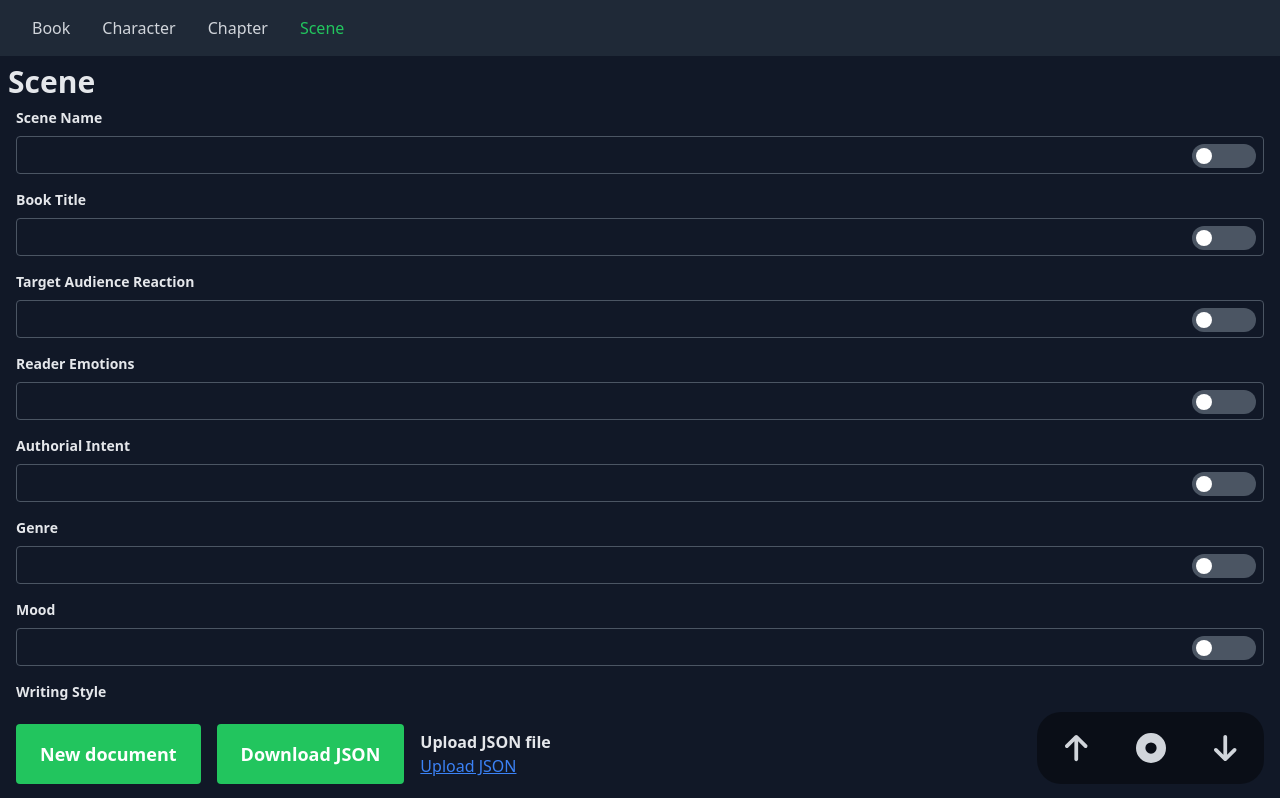
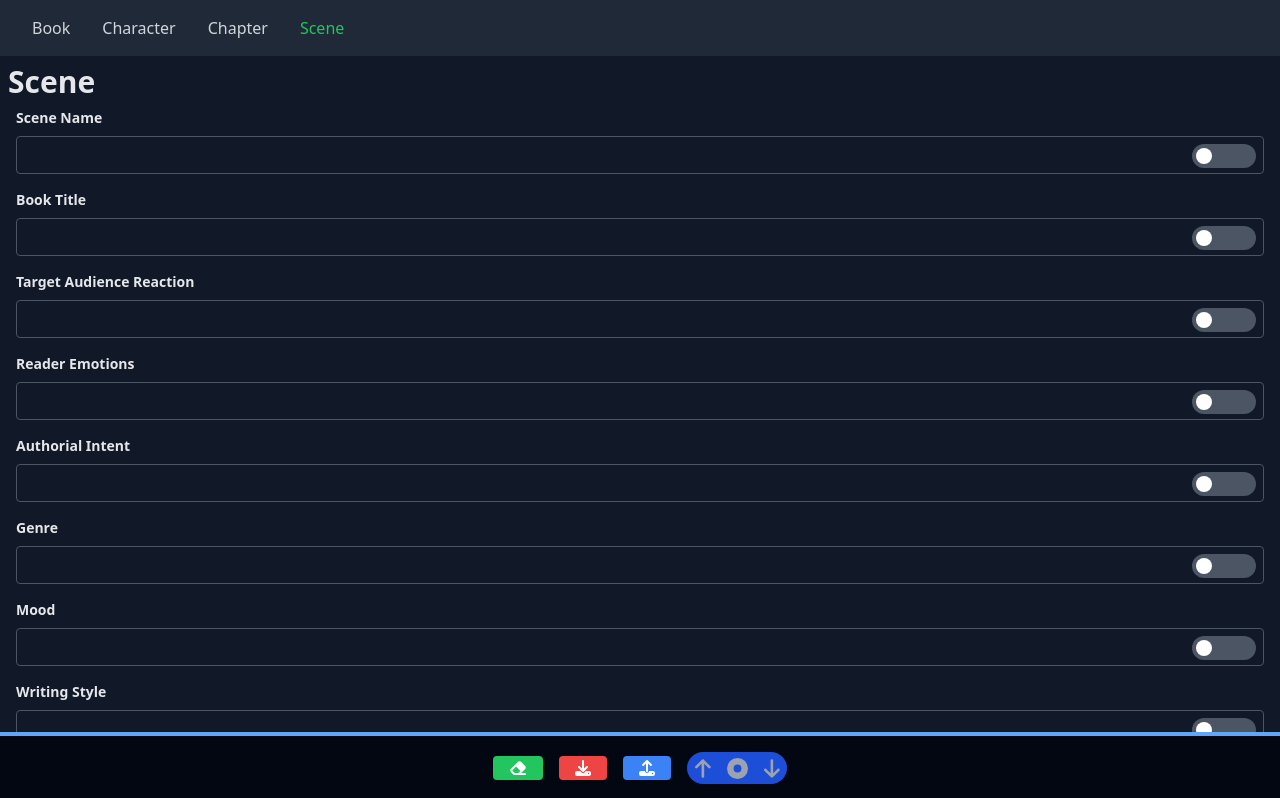
Before and after one commit to darthinvader/NovelGPTJSON, an Angular app: page /scene in a window 1280 px wide. Shown: the top 798 px of the page. Built offline with nearby package versions, Linux system fonts and the light colour scheme.

Commit message:
Refactor

```diff
--- a/src/app/app.component.html
+++ b/src/app/app.component.html
@@ -1,4 +1,3 @@
-<app-scroll-buttons></app-scroll-buttons>
 <nav class="bg-gray-800 p-4 text-white">
   <a routerLink="/book" routerLinkActive="text-green-500" class="text-gray-300 hover:text-green-500 px-4 py-2">Book</a>
   <a routerLink="/character" routerLinkActive="text-green-500"
--- a/src/app/app.module.ts
+++ b/src/app/app.module.ts
@@ -12,6 +12,7 @@ import * as scene from '../assets/Scene.json';
 import { WrapperComponent } from './wrapper/wrapper.component';
 import { ScrollButtonsComponent } from './scroll-buttons/scroll-buttons.component';
 import { FontAwesomeModule } from '@fortawesome/angular-fontawesome';
+import { BottomBarComponent } from './bottom-bar/bottom-bar.component';
 
 const routes: Routes = [
   { path: 'book', component: WrapperComponent, data: { input: book, title: 'Book', pageId: '1' } },
@@ -26,7 +27,8 @@ const routes: Routes = [
     CardComponent,
     FormsComponent,
     WrapperComponent,
-    ScrollButtonsComponent
+    ScrollButtonsComponent,
+    BottomBarComponent
   ],
   imports: [
     BrowserModule,
--- /dev/null
+++ b/src/app/bottom-bar/bottom-bar.component.html
@@ -0,0 +1,18 @@
+<div class="flex gap-4 fixed bottom-0 left-0 bg-gray-950 border-blue-400 border-t-4 w-full p-4 z-5 justify-center items-center">
+  <button type="button" (click)="clearAll?.()"
+  class="text-md bg-green-500 hover:bg-green-700 text-white font-bold px-4 rounded transform transition duration-500 ease-in-out hover:scale-105">
+    <fa-icon [icon]="faEraser"></fa-icon>
+  </button>
+  <button type="button" (click)="download?.()"
+    class="text-md bg-red-500 hover:bg-red-700 text-white font-bold px-4 rounded transform transition duration-500 ease-in-out hover:scale-105">
+    <fa-icon [icon]="faDownload"></fa-icon>
+  </button>
+  <div class="flex flex-col justify-center ">
+    <button type="button" (click)="triggerFileInput()"
+      class="text-md bg-blue-500 hover:bg-blue-700 text-white font-bold px-4 rounded transform transition duration-500 ease-in-out hover:scale-105">
+      <fa-icon [icon]="faUpload"></fa-icon>
+    </button>
+    <input #fileInput type="file" id="jsonUpload" class="hidden" (change)="handleFileInput?.($event)">
+  </div>
+    <app-scroll-buttons></app-scroll-buttons>
+</div>
--- /dev/null
+++ b/src/app/bottom-bar/bottom-bar.component.ts
@@ -0,0 +1,24 @@
+import { Component, ElementRef, Input, ViewChild } from '@angular/core';
+import { faEraser, faDownload, faUpload } from '@fortawesome/free-solid-svg-icons';
+
+@Component({
+  selector: 'app-bottom-bar',
+  templateUrl: './bottom-bar.component.html',
+  styleUrls: ['./bottom-bar.component.scss']
+})
+export class BottomBarComponent {
+  @Input() clearAll?: Function;
+  @Input() download?: Function;
+  @Input() handleFileInput?: Function;
+
+  @ViewChild('fileInput') fileInput!: ElementRef;
+
+  faEraser = faEraser;
+  faDownload = faDownload;
+  faUpload = faUpload;
+
+  triggerFileInput() {
+    this.fileInput.nativeElement.click();
+  }
+
+}
--- a/src/app/forms/forms.component.html
+++ b/src/app/forms/forms.component.html
@@ -1,7 +1,6 @@
 <h1 class="mx-2 my-2 text-gray-200 text-3xl font-bold pb-50">{{title}}</h1>
 <div class="pb-24">
-
-  <form [formGroup]="dynamicForm" (ngSubmit)="submit()" class="mx-4 my-2">
+  <form [formGroup]="dynamicForm" (ngSubmit)="download()" class="mx-4 my-2">
     <ng-container *ngFor="let ctrl of getObjectEntries(dynamicForm.controls) trackBy: trackByFn">
       <ng-container *ngIf="isFormGroup(ctrl.value); else notGroup">
         <ng-container *ngTemplateOutlet="object; context:{controlName: ctrl.key, control: ctrl.value}"></ng-container>
@@ -17,8 +16,6 @@
     </ng-container>
   </form>
 </div>
-
-
 
 <ng-template #object let-controlName="controlName" let-control="control">
   <label class="block text-gray-200 text-md font-bold mb-2 ">{{ controlName }}</label>
@@ -57,8 +54,6 @@
         <input type="text" [formControl]="control"
           class="appearance-none border border-gray-600 rounded w-full py-2 px-3 text-gray-300 bg-gray-900 leading-tight focus:outline-none focus:shadow-outline transition-colors duration-200 ease-in-out focus:bg-gray-800">
       </ng-template>
-
-      <!-- Toggle button -->
       <label class="absolute right-0 top-0 mt-2 mr-2 text-gray-300 hover:text-white focus:outline-none cursor-pointer">
         <input type="checkbox" (change)="toggleInputType(controlName)" class="hidden">
         <span class="block w-16 h-6 bg-gray-600 rounded-full transition-colors duration-300 ease-in-out relative"
@@ -72,8 +67,6 @@
     </div>
   </div>
 </ng-template>
-
-
 
 <ng-template #array let-controlName="controlName" let-controlArray="control">
   <label class="block text-gray-200 text-md font-bold mb-2 mt-4">{{ controlName }}</label>
@@ -97,25 +90,6 @@
       class="mt-2 bg-green-500 hover:bg-green-700 text-white font-bold py-2 px-4 rounded transform transition duration-500 ease-in-out hover:scale-105">
       Add Element
     </button>
-
   </app-card>
-
 </ng-template>
-
-<div class="flex gap-4 fixed bottom-0 left-0 bg-gray-900 w-full p-4 z-5">
-  <button type="button" (click)="clearAll()"
-    class="text-lg bg-green-500 hover:bg-green-700 text-white font-bold py-4 px-6 rounded transform transition duration-500 ease-in-out hover:scale-105">
-    New document
-  </button>
-  <button type="button" (click)="submit()"
-    class="text-lg bg-green-500 hover:bg-green-700 text-white font-bold py-4 px-6 rounded transform transition duration-500 ease-in-out hover:scale-105">
-    Download JSON
-  </button>
-  <div class="flex flex-col justify-center ">
-    <label class="block text-gray-200 text-md font-bold ">Upload JSON file</label>
-    <label for="jsonUpload" class="cursor-pointer text-blue-500 hover:text-blue-700 underline">
-      Upload JSON
-    </label>
-    <input type="file" id="jsonUpload" class="hidden" (change)="handleFileInput($event)">
-  </div>
-</div>
+<app-bottom-bar [download]="download" [clearAll]="clearAll" [handleFileInput]="handleFileInput"></app-bottom-bar>
--- a/src/app/forms/forms.component.ts
+++ b/src/app/forms/forms.component.ts
@@ -10,7 +10,7 @@ import { faCoffee } from '@fortawesome/free-solid-svg-icons';
 export class FormsComponent implements OnInit {
   @Input() providedJSON?: JSON
   @Input() title?: string
-  @Input() pageId?: string  // <-- Add this line to differentiate forms
+  @Input() pageId?: string  // <-- differentiate forms
   dynamicForm: FormGroup;
 
   constructor(private fb: FormBuilder) {
@@ -30,8 +30,10 @@ export class FormsComponent implements OnInit {
       localStorage.setItem(`formData_${this.pageId}`, JSON.stringify(value));  // <-- Update this line
     });
   }
-  clearAll() {
+  clearAll = () => {
     this.dynamicForm = this.createGroup(this.providedJSON)
+    delete this.dynamicForm.controls['default'];
+    localStorage.setItem(`formData_${this.pageId}`, JSON.stringify(this.dynamicForm.value));
   }
 
   // Define a property to keep track of toggled fields
@@ -102,7 +104,7 @@ export class FormsComponent implements OnInit {
   createControl(data: any): FormControl {
     return this.fb.control(data, Validators.required);
   }
-  submit(): void {
+  download = () => {
     const formValues = this.removeEmptyFields(this.dynamicForm.value);
     const jsonData = JSON.stringify(formValues, null, 2); // Prettify JSON string
     const blob = new Blob([jsonData], { type: 'text/json;charset=utf-8' });
@@ -121,7 +123,7 @@ export class FormsComponent implements OnInit {
 
 
   // In your component class, add a method to handle the file input
-  handleFileInput(event: Event): void {
+  handleFileInput = (event: Event) => {
     const target = event.target as HTMLInputElement;
     const files = target.files as FileList;
     const file = files.item(0);
--- a/src/app/scroll-buttons/scroll-buttons.component.html
+++ b/src/app/scroll-buttons/scroll-buttons.component.html
@@ -1,17 +1,17 @@
-<div class="fixed bottom-4 right-4 space-y-4 z-10 bg-black bg-opacity-40 p-1 rounded-3xl">
+<div class="rounded-3xl bg-blue-700">
   <!-- Top Arrow -->
-  <button class="bg-transparent text-gray-300 px-6 pb-4 rounded-full hover:text-white focus:text-white text-2xl"
+  <button class="bg-transparent text-gray-400  px-2 rounded-full hover:text-white focus:text-white text-2xl"
     (click)="scrollToStart()">
-    <fa-icon [icon]="faArrowUp" size="lg"></fa-icon>
+    <fa-icon [icon]="faArrowUp" size="sm"></fa-icon>
   </button>
   <!-- Middle Icon -->
-  <button class="bg-transparent text-gray-300 px-6 pb-4 rounded-full hover:text-white focus:text-white text-2xl"
+  <button class="bg-transparent text-gray-400  px-2 rounded-full hover:text-white focus:text-white text-2xl"
     (click)="scrollToMid()">
-    <fa-icon [icon]="faDotCircle" size="lg"></fa-icon>
+    <fa-icon [icon]="faDotCircle" size="sm"></fa-icon>
   </button>
   <!-- Bottom Arrow -->
-  <button class="bg-transparent text-gray-300 px-6 pb-4 rounded-full hover:text-white focus:text-white text-2xl"
+  <button class="bg-transparent text-gray-400  px-2 rounded-full hover:text-white focus:text-white text-2xl"
     (click)="scrollToEnd()">
-    <fa-icon [icon]="faArrowDown" size="lg"></fa-icon>
+    <fa-icon [icon]="faArrowDown" size="sm"></fa-icon>
   </button>
 </div>
--- a/src/assets/Character.json
+++ b/src/assets/Character.json
@@ -1,7 +1,6 @@
 {
   "Name": "",
   "Role in Story": "",
-  "Current Location": "",
   "Significant Moments": [""],
   "Abilities and Weaknesses": {
     "Skills and Abilities": [""],
```
Also changed, not shown: src/app/bottom-bar/bottom-bar.component.scss (added), 1 other file (tests, documents, lock files or other folders).
